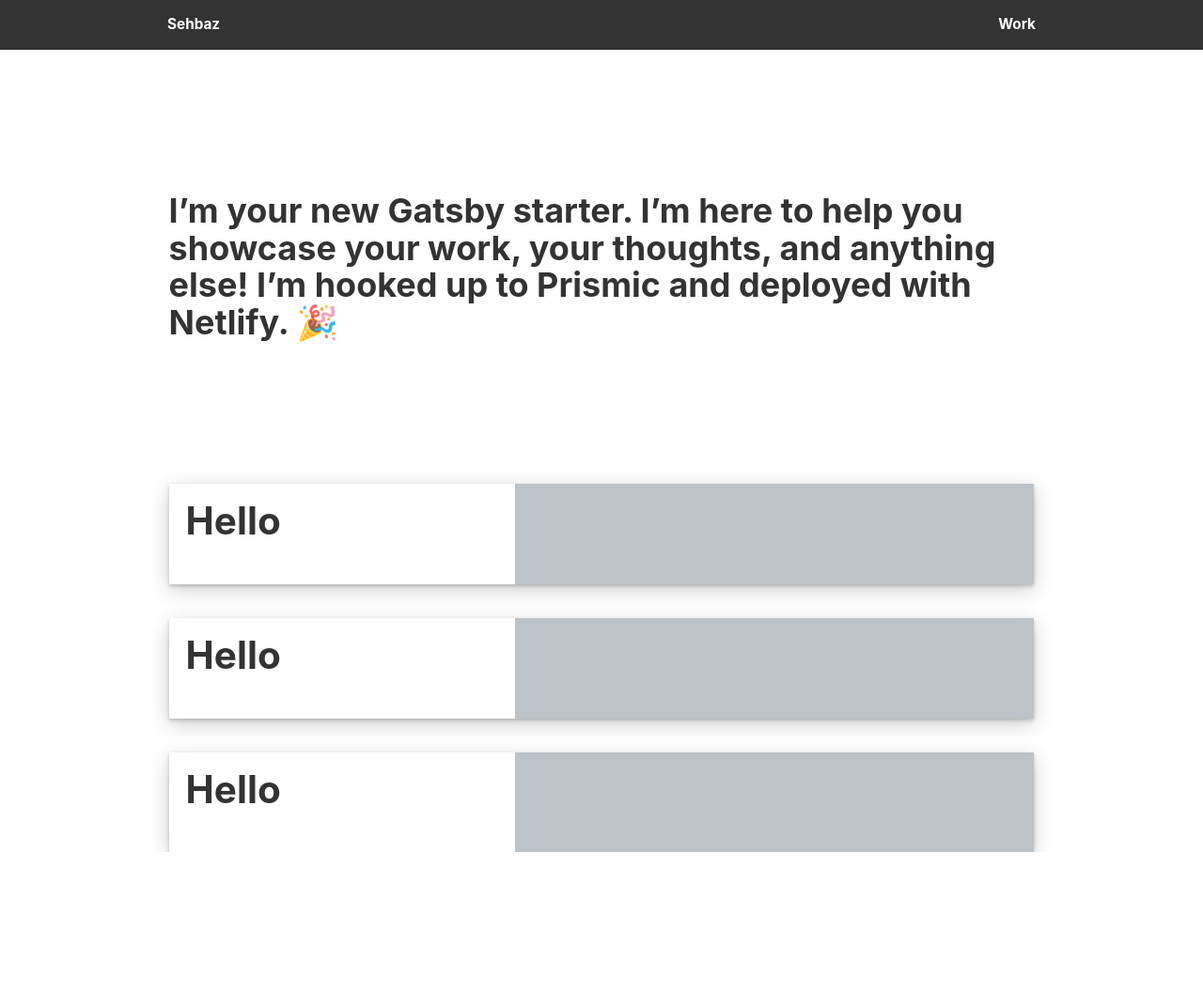
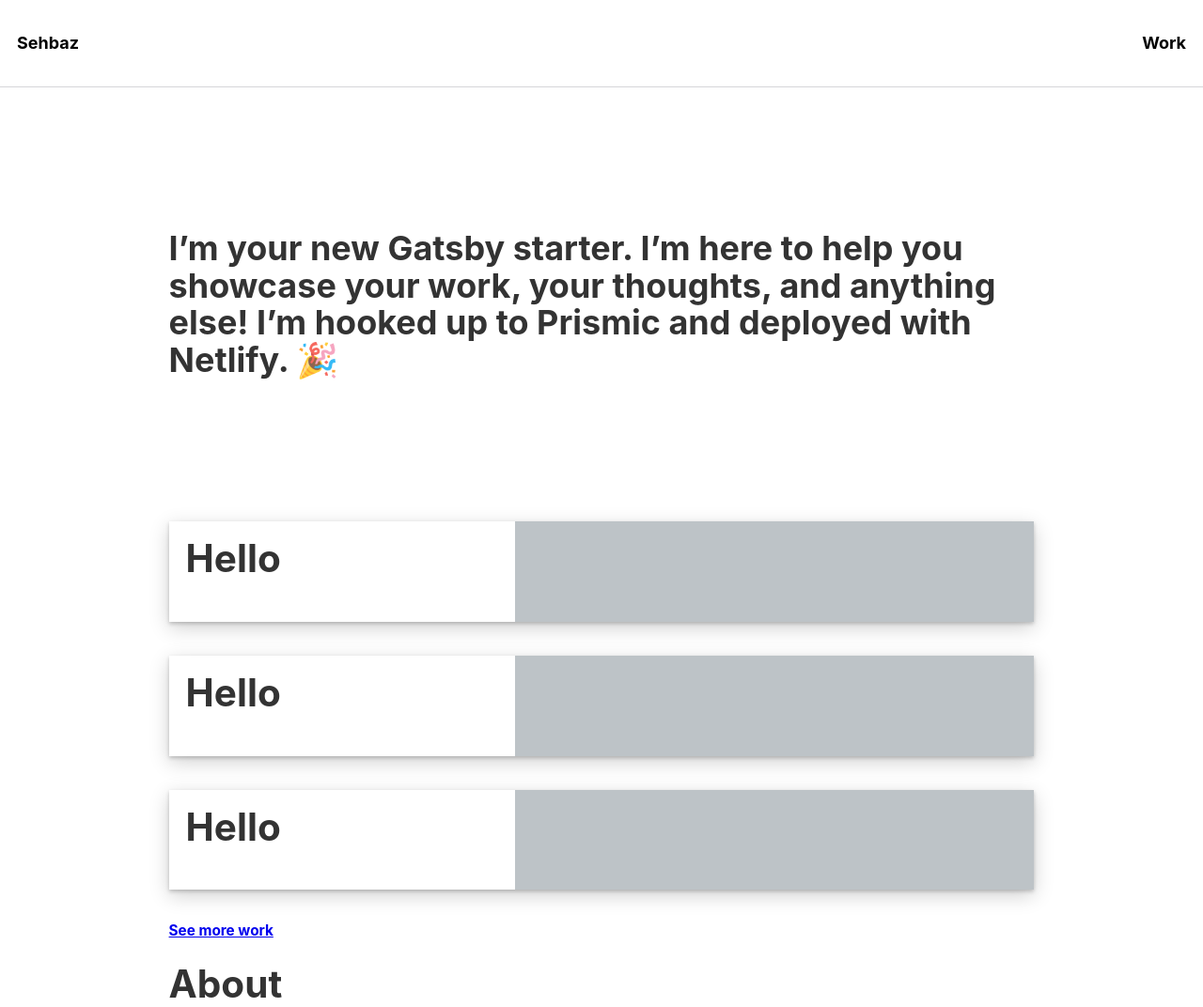
Before and after one commit to Sehbaz/sehbaz.com-v3-test, a Gatsby site: page / in a window 1280 px wide. Shown: the whole page at 94% size. Before the commit the page ends 907 px from the top, so only its background shows below. Built offline with nearby package versions, Linux system fonts and the light colour scheme; Gatsby itself is replaced by a stand-in of ours.

Commit message:
work page added

```diff
--- /dev/null
+++ b/src/components/about.js
@@ -0,0 +1,12 @@
+import React from "react"
+
+export default function AboutPage() {
+  return (
+    <div>
+      <h1>About</h1>
+      <div>
+        <div></div>
+      </div>
+    </div>
+  )
+}
--- a/src/components/header.js
+++ b/src/components/header.js
@@ -5,17 +5,18 @@
 const Header = () => (
   <header
     style={{
-      background: `#333 `,
       marginBottom: `1.45rem`,
       position: `sticky`,
       top: `0`,
+      backgroundColor: `#fff`,
+      borderBottom: `1px solid rgba(47, 54, 64,0.2)`,
+      padding: `1rem 0`,
     }}
   >
     <div
       style={{
         margin: `0 auto`,
-        maxWidth: 960,
-
+        maxWidth: `960`,
         padding: `1rem`,
         display: `flex`,
         justifyContent: `space-between`,
@@ -26,8 +27,9 @@
         <Link
           to="/"
           style={{
-            color: `white`,
             textDecoration: `none`,
+            color: `black`,
+            fontSize: `1rem`,
           }}
         >
           Sehbaz
@@ -37,8 +39,9 @@
         <Link
           to="/work"
           style={{
-            color: `white`,
             textDecoration: `none`,
+            color: `black`,
+            fontSize: `1rem`,
           }}
         >
           Work
--- a/src/components/layout.js
+++ b/src/components/layout.js
@@ -7,7 +7,7 @@
 
 import React from "react"
 import PropTypes from "prop-types"
-import { useStaticQuery, graphql } from "gatsby"
+import { useStaticQuery, graphql, Link } from "gatsby"
 
 import Header from "./header"
 import "./layout.css"
--- a/src/pages/index.js
+++ b/src/pages/index.js
@@ -2,9 +2,12 @@
 import { Link } from "gatsby"
 
 import Layout from "../components/layout"
+
+import AboutPage from "../components/about"
 import Image from "../components/image"
+
+import ProjectCard from "../components/projectCard"
 import SEO from "../components/seo"
-import ProjectCard from "../components/projectCard"
 
 const IndexPage = () => (
   <Layout>
@@ -22,6 +25,13 @@
     <ProjectCard></ProjectCard>
     <ProjectCard></ProjectCard>
     <ProjectCard></ProjectCard>
+    <div>
+      <Link to="/work">
+        {" "}
+        <h5>See more work</h5>
+      </Link>
+    </div>
+    <AboutPage></AboutPage>
   </Layout>
 )
 
```
Also changed, not shown: src/pages/work.js (+8 -2 lines).
